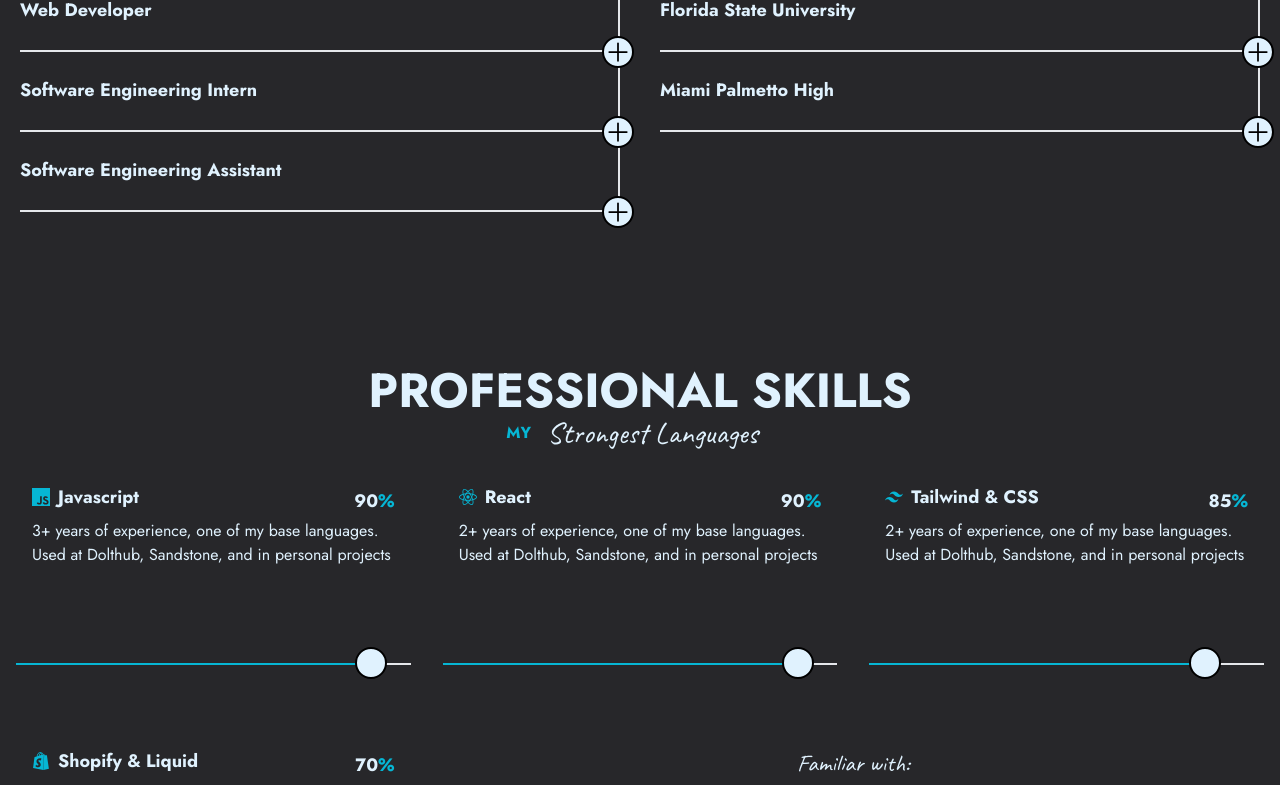
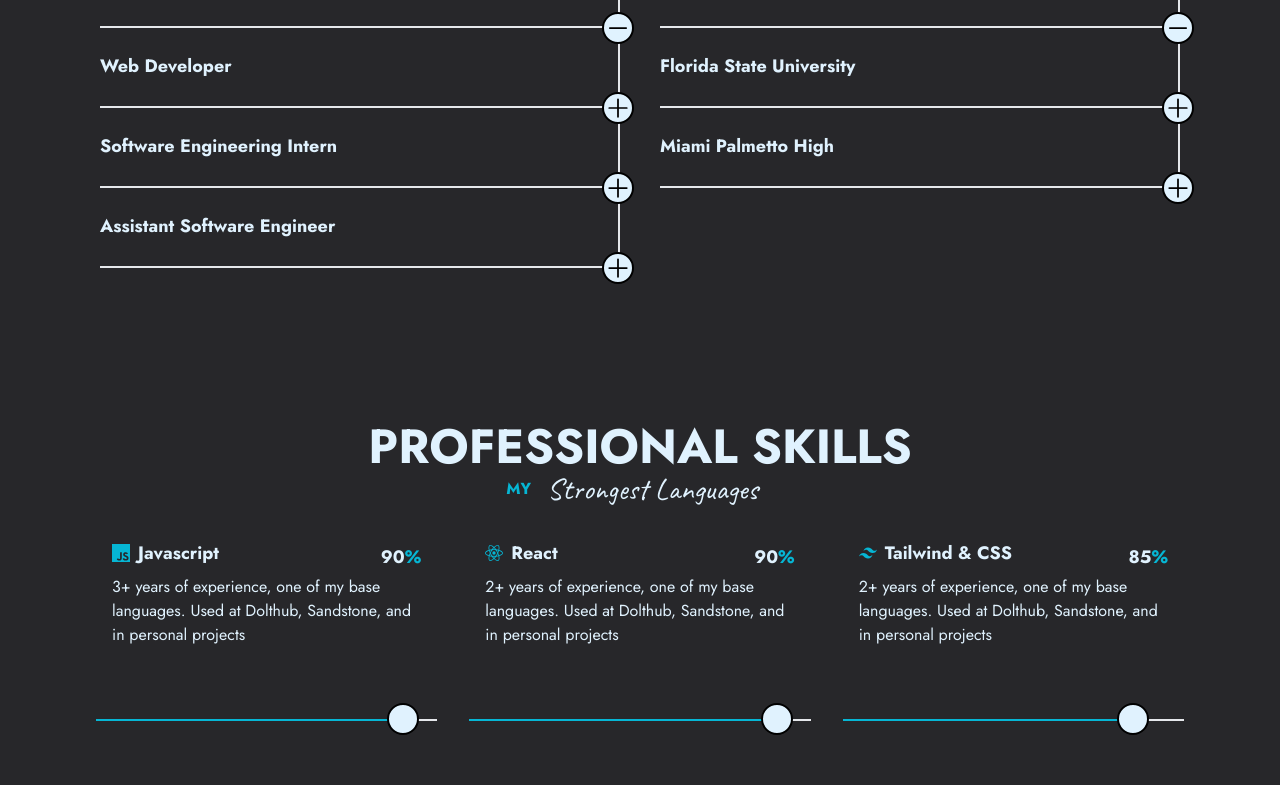
Before and after one commit to cheshirekate8/cheshirekate8.github.io, a React (Create React App) app: page / in a window 1280 px wide. Shown: the part 1427-2212 px from the top of the page. Built offline with nearby package versions, Linux system fonts and the light colour scheme.

Commit message:
Various CSS bug fixes

```diff
--- a/src/App.js
+++ b/src/App.js
@@ -7,7 +7,7 @@
 
 export default function App() {
   return (
-    <div >
+    <div className="px-4 md:px-20">
       <Splash />
       <Resume />
       <Skills />
--- a/src/components/Resume.jsx
+++ b/src/components/Resume.jsx
@@ -57,7 +57,7 @@
     },
     {
       id: 4,
-      title: "Software Engineering Assistant",
+      title: "Assistant Software Engineer",
       company: "App Academy",
       dec: "As a recent grad, mentored and collaborated with job-seeking students to better prepare them for the job search.",
       startYear: "2021",
@@ -86,7 +86,7 @@
                   <div
                     className={`border-b-2 pr-4 ease-in-out duration-500 ${
                       experience.id === experienceToggle
-                        ? "h-64 md:h-60 overflow-scroll"
+                        ? "h-64 md:h-[17.5rem] lg:h-64 xl:h-60 overflow-scroll"
                         : "h-20 overflow-hidden"
                     }`}
                     data-animate="active"
@@ -164,7 +164,7 @@
                   <div
                     className={`border-b-2 pr-4 ease-in-out duration-500 ${
                       educationToggle === education.id
-                        ? "h-64 md:h-60 overflow-scroll"
+                        ? "h-64 md:h-[17.5rem] lg:h-64 xl:h-60 overflow-scroll"
                         : "h-20 overflow-hidden"
                     }`}
                     data-animate="active"
--- a/src/components/Skills.jsx
+++ b/src/components/Skills.jsx
@@ -89,7 +89,7 @@
 
   const SkillComponent = ({ word, icon, percent, copy }) => {
     return (
-      <div className="mx-4 mb-16">
+      <div className="mx-4 mb-16 max-w-5xl">
         <div className="flex justify-between items-center font-bold mx-4 text-lg">
           <IconAndWord icon={icon} word={word} />
           <span>
--- a/src/components/Splash.jsx
+++ b/src/components/Splash.jsx
@@ -87,7 +87,7 @@
             loading="lazy"
           />
         </div>
-        <div className="w-[350px] h-[350px] relative mt-28 ease-in-out duration-500 md:w-[500px] md:h-[500px] md:mt-56">
+        <div className="w-[300px] h-[300px] relative mt-28 ease-in-out duration-500 md:w-[500px] md:h-[500px] md:mt-56">
           <div className="bg-cyan-600 rounded-full w-full h-full"></div>
           <img
             src={Headshot}
```
Also changed, not shown: 1 other file (tests, documents, lock files or other folders).
